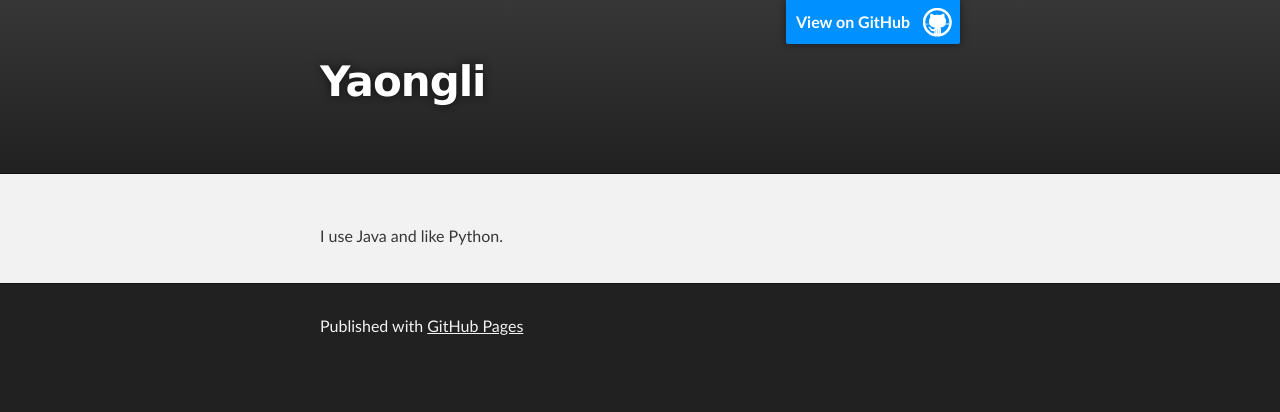
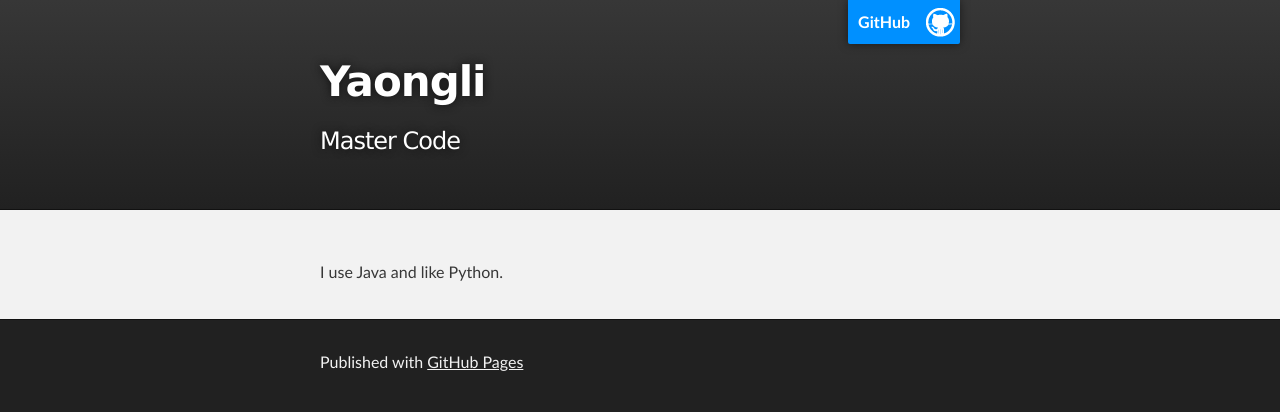
Before and after one commit to yaongli/yaongli.github.io, a plain HTML site: page index.html in a window 1280 px wide. Drawn offline with Linux system fonts and the light colour scheme.

Commit message:
change title

```diff
--- a/index.html
+++ b/index.html
@@ -16,10 +16,10 @@
     <!-- HEADER -->
     <div id="header_wrap" class="outer">
         <header class="inner">
-          <a id="forkme_banner" href="https://github.com/yaongli">View on GitHub</a>
+          <a id="forkme_banner" href="https://github.com/yaongli">GitHub</a>
 
           <h1 id="project_title">Yaongli</h1>
-          <h2 id="project_tagline"></h2>
+          <h2 id="project_tagline">Master Code</h2>
 
         </header>
     </div>
```
